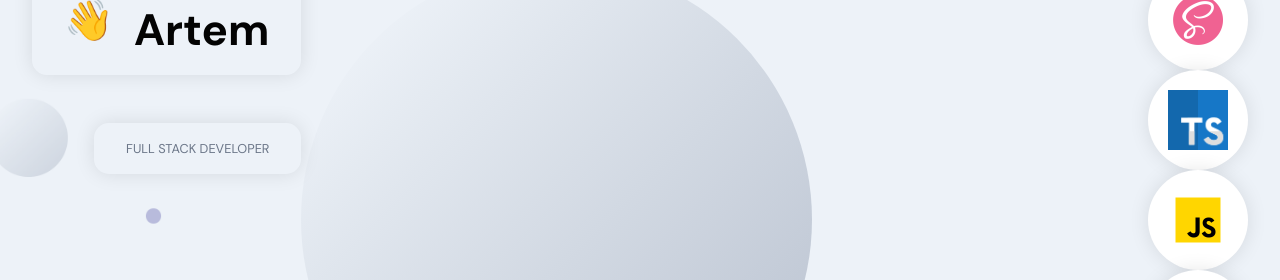
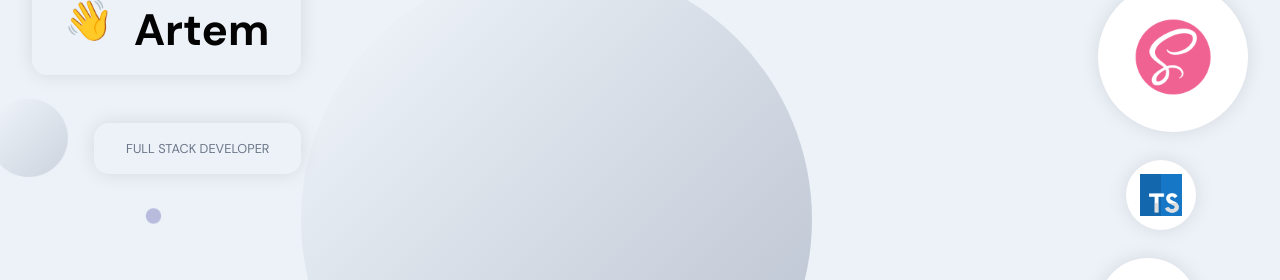
Before and after one commit to aiefymenko/aiefymenko_portfolio, a React (Create React App) app in the folder frontend_react/: page / in a window 1280 px wide. Shown: the part 437-717 px from the top of the page. Built offline with nearby package versions, Linux system fonts and the light colour scheme.

Commit message:
Add extra styling to techlogies

```diff
--- a/frontend_react/src/container/Header/Header.scss
+++ b/frontend_react/src/container/Header/Header.scss
@@ -105,9 +105,23 @@
     background: var(--white-color);
     box-shadow: 0 0 20px rgba(0,0,0, 0.1);
 
-  }
   img {
     width: 60%;
     height: 60%;
   }
 }
+ div:nth-child(5) :nth-child(6) {
+  width: 100px;
+  height: 100px;
+
+}
+div:nth-child(-n+3) {
+  width: 150px;
+  height: 150px;
+}
+div:nth-child(4) {
+  margin: 1.75rem;
+  width: 70px;
+  height: 70px;
+}
+}
```
